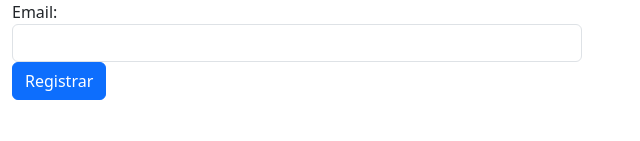
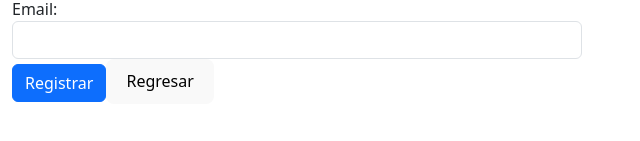
Before and after one commit to janedwinperez/hackaton, a React (Vite) app in the folder frontend/: page /registro1 in a window 1280 px wide. Shown: the part 413-554 px from the top of the page, without its empty margins (0-640 px from the left). Built offline with nearby package versions, Linux system fonts and the light colour scheme.

Commit message:
Boton en el registro1 para regresar

```diff
--- a/frontend/src/pages/Registro1.jsx
+++ b/frontend/src/pages/Registro1.jsx
@@ -16,6 +16,7 @@ function Registro1() {
           <input type="email" id="email" name="email" className="form-control" />
         </div>
         <button type="submit" className="btn btn-primary">Registrar</button>
+        <a href="https://127.0.0.1:5173"><button>Regresar</button></a>
       </form>
     </div>
   );
```
